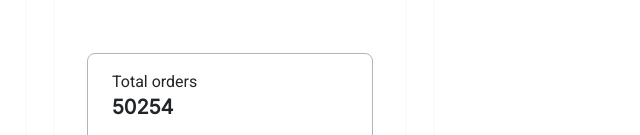
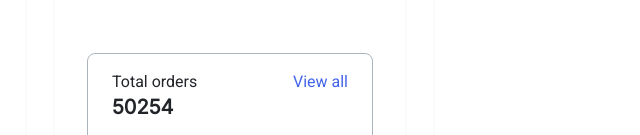
Before and after one commit to js-tasks-ru/htmlcss-20211021_tina-tezadova, a website: page index.html in a window 1280 px wide. Shown: the part 665-800 px from the top of the page, 410-1050 px from the left. Drawn offline with Linux system fonts and the light colour scheme.

Commit message:
Доработка

```diff
--- a/04-lection2/01-histogram/histogram.css
+++ b/04-lection2/01-histogram/histogram.css
@@ -74,6 +74,7 @@
     border-radius: 8px;
     background-color: var(--white);
     padding: 16px 24px 24px 24px;
+
 }
 
 .histogram__amount_preview {
--- a/index.html
+++ b/index.html
@@ -57,6 +57,7 @@
                         <div class="histogram histogram_preview">
                             <div class="histogram__header">
                                 <span class="histogram__title ">Total orders</span>
+                                <span class="histogram__link">View all</span>
                             </div>
                              <div>
                                 <h4 class="histogram__amount histogram__amount_preview">50254</h4>
```
